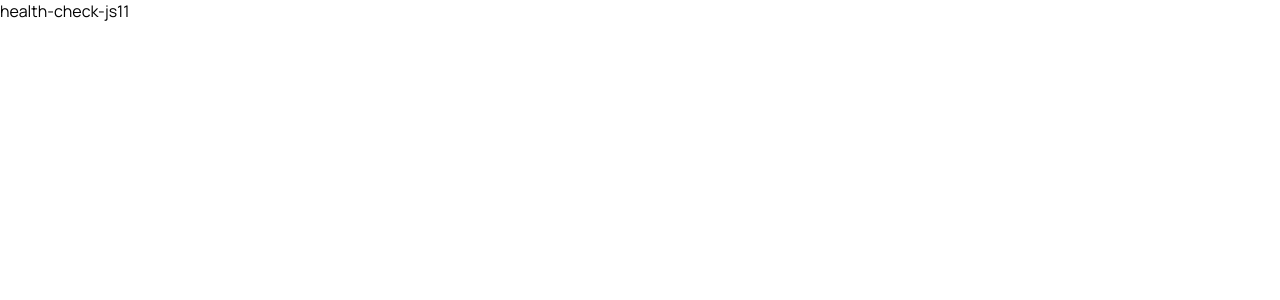
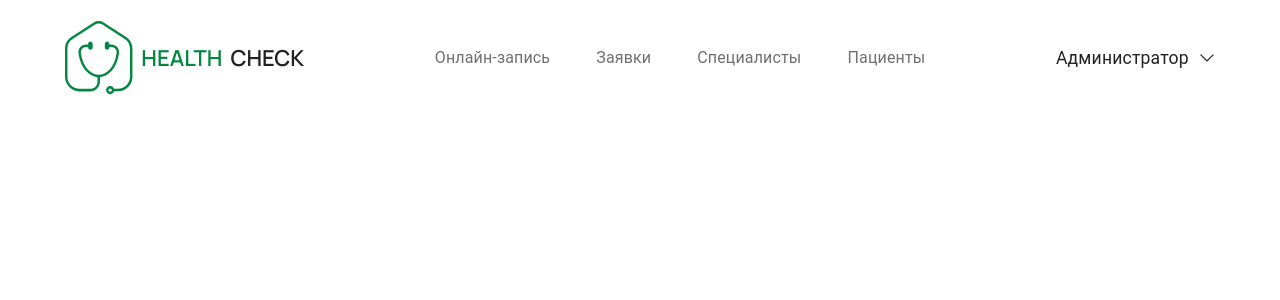
Before and after one commit to peaksoft-school/health-check-js11, a React (Create React App) app: page / in a window 1280 px wide. Shown: the top 300 px of the page. Built offline with nearby package versions, Linux system fonts and the light colour scheme.

Commit message:
change select ,style admin-header

```diff
--- a/src/App.jsx
+++ b/src/App.jsx
@@ -1,7 +1,15 @@
 import './App.css'
+import AdminHeader from './layout/AdminHeader'
+import Header from './layout/Header'
 
 const App = () => {
-   return <div>health-check-js11</div>
+   return (
+      <div>
+         {/* health-check-js11 */}
+         <AdminHeader />
+         {/* <Header /> */}
+      </div>
+   )
 }
 
 export default App
--- a/src/components/UI/Select.jsx
+++ b/src/components/UI/Select.jsx
@@ -1,5 +1,4 @@
 import { forwardRef } from 'react'
-// import { Select as ReactSelector } from 'react-select'
 import Selector from 'react-select'
 
 const customStyles = {
--- a/src/layout/HeaderAdmin.jsx
+++ b/src/layout/AdminHeader.jsx
@@ -26,7 +26,7 @@ const HeaderAdmin = () => {
 
          <div className="navigaiton">
             {HEADER_ADMIN.map(({ text, id }) => (
-               <p key={id}>{text}</p>
+               <Typography key={id}>{text}</Typography>
             ))}
          </div>
 
@@ -64,14 +64,13 @@ const StyledContainer = styled('header')(() => ({
    display: 'flex',
    justifyContent: 'space-around',
    color: '#048741',
-   fontSize: '1.375rem',
-   height: '6.675rem',
    alignItems: 'center',
-   maxWidth: '1600px',
-   margin: '0 auto',
-   padding: '0 4.37rem',
-
-   '& .navigaiton': {
+   position: 'sticky',
+   top: '0px',
+   zIndex: '1000',
+   backgroundColor: 'white',
+   padding: '21px 0',
+   '& > .navigaiton': {
       display: 'flex',
       gap: '2.88rem',
       color: '#707070',
@@ -86,7 +85,7 @@ const StyledMainText = styled('h2')(({ theme }) => ({
       color: theme.palette.primary.lightBlack,
    },
 
-   '&.title': {
+   '& > .title': {
       color: '#222',
    },
 
@@ -109,7 +108,7 @@ const StyledAdmin = styled(Typography)(() => ({
 const StyledMenu = styled(Menu)(() => ({
    position: 'absolute',
    zIndex: 1000,
-   marginLeft: '65px',
+   marginLeft: '20px',
    marginTop: '10px',
 }))
 
@@ -117,7 +116,9 @@ const StyledMenuItem = styled(MenuItem)(({ theme }) => ({
    '&.MuiMenuItem-root': {
       backgroundColor: 'white',
       color: 'black',
-      height: '30px',
+      height: '40px',
+      width: '135px',
+      boxShadow: ' 0px 1px 12px -70px rgba(241, 241, 241, 0.71)',
    },
 
    '&.MuiMenuItem-root:hover': {
```
